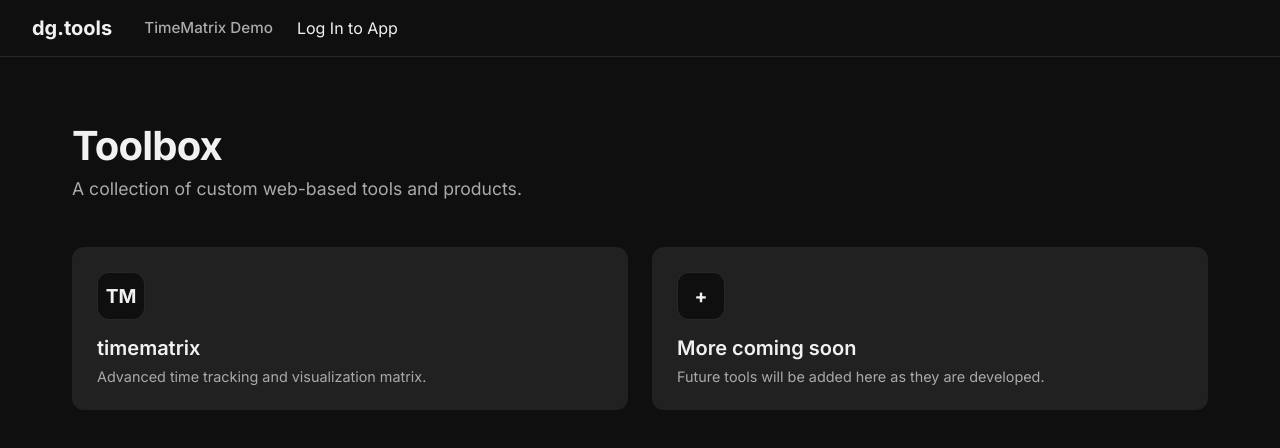
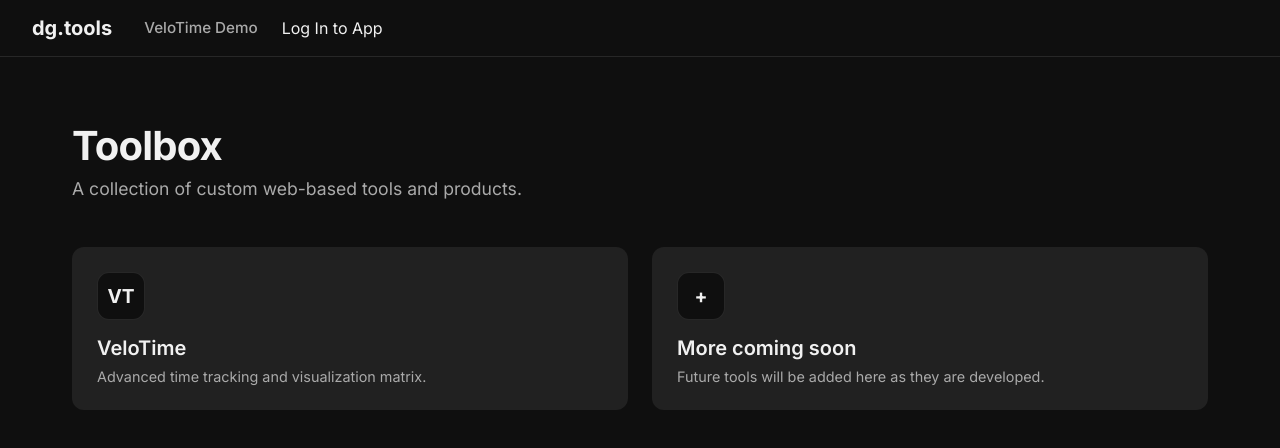
Before and after one commit to 1d2g/noble-lovelace, a Next.js app: page /toolbox in a window 1280 px wide. Shown: the top 448 px of the page. Built offline with nearby package versions, Linux system fonts and the light colour scheme.

Commit message:
Update TimeMatrix to VeloTime across site

```diff
--- a/src/app/components/Navigation.tsx
+++ b/src/app/components/Navigation.tsx
@@ -17,10 +17,10 @@ export default function Navigation() {
           className="nav-link"
           data-active={pathname === '/'}
         >
-          TimeMatrix Demo
+          VeloTime Demo
         </Link>
         <a
-          href="/timematrix/index.html"
+          href="/velotime/index.html"
           className="bg-blue-600 hover:bg-blue-700 text-white px-4 py-1.5 rounded-lg font-bold text-sm shadow-sm transition-colors ml-4"
         >
           Log In to App
--- a/src/app/layout.tsx
+++ b/src/app/layout.tsx
@@ -9,7 +9,7 @@ export const metadata: Metadata = {
   title: 'dg.tools | Flat-Rate Time Tracking for Small Teams',
   description: 'Simple, offline-first time tracking with zero per-seat fees. $9/month flat.',
   openGraph: {
-    title: 'TimeMatrix by dg.tools',
+    title: 'VeloTime by dg.tools',
     description: 'Flat-rate time tracking software for freelancers and small teams.',
     url: 'https://dg.tools',
     siteName: 'dg.tools',
--- a/src/app/page.tsx
+++ b/src/app/page.tsx
@@ -11,7 +11,7 @@ export default function Home() {
       <header className={styles.header}>
         <h1 className={styles.title}>Simple, Reliable Time Tracking for Small Teams</h1>
         <p className={styles.subtitle}>
-          timematrix helps small businesses track project hours, log employee time, and generate accurate invoices without the complexity or high per-seat fees of other platforms.
+          VeloTime helps small businesses track project hours, log employee time, and generate accurate invoices without the complexity or high per-seat fees of other platforms.
         </p>
       </header>
 
--- a/src/app/toolbox/page.tsx
+++ b/src/app/toolbox/page.tsx
@@ -11,9 +11,9 @@ export default function Toolbox() {
       <div className={styles.productGrid}>
         <a href="#" className="card">
           <div className={styles.productIcon}>
-            <span>TM</span>
+            <span>VT</span>
           </div>
-          <h2 className="card-title">timematrix</h2>
+          <h2 className="card-title">VeloTime</h2>
           <p className="card-desc">Advanced time tracking and visualization matrix.</p>
         </a>
 
```
